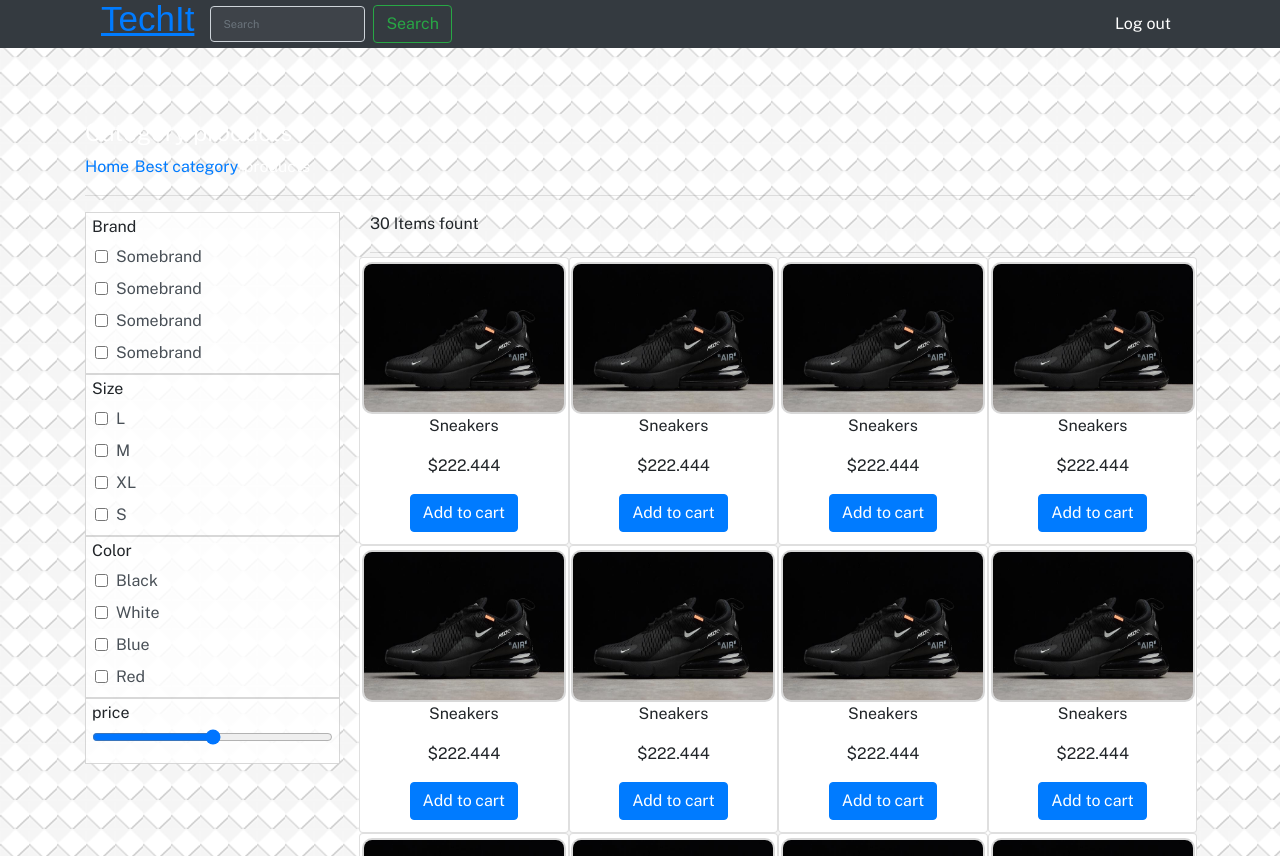
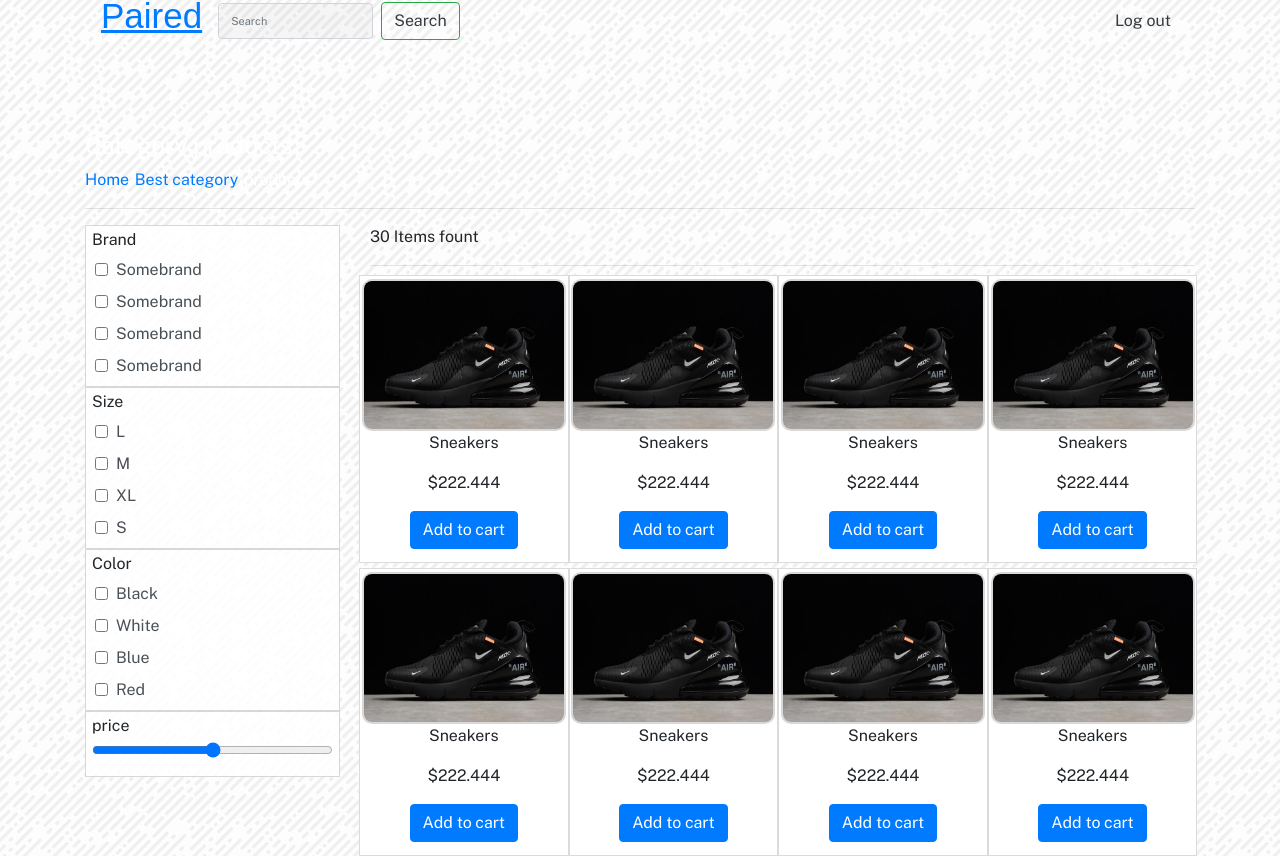
Before and after one commit to Nerijus-Java/ShopTask, a plain HTML site: page shop.html in a window 1280 px wide. Shown: the top 856 px of the page. Drawn offline with nearby package versions, Linux system fonts and the light colour scheme; a web font is replaced by a local one.

Commit message:
More work

```diff
--- a/css/style.scss
+++ b/css/style.scss
@@ -3,17 +3,17 @@
 body {
     font-weight: 400;
     font-family: "Public Sans", sans-serif;
-    background-image: url("/img/embossed-diamond.png");
+    background-image: url("/img/funky-lines.png");
 }
 
 // *bootstrap -------------------------------------
 .navbar {
-    height: 48px;
+    height: 41px;
     padding-top: 0px;
     padding-bottom: 0px;
 }
 .top-wrapper{
-    padding-top: 70px;
+    padding-top: 90px;
 }
 .login > .container {
     max-width: $login-container-width;
@@ -35,12 +35,19 @@ body {
 }
 
 .card-body {
-    margin: 3px 1px;
+    margin: 2px 0px;
 }
 .input-group-text {
     background-color: $invisable-color;
     border-color: $invisable-color;
     padding: 1px 2px;
+}
+
+.card{
+    margin-top: 5px;
+    background-color: rgb(255, 255, 255);
+    border-radius: 0;
+    border: 1px solid rgba(114, 114, 114, 0.254);
 }
 
 // *my classes
--- a/shop.html
+++ b/shop.html
@@ -18,10 +18,10 @@
 </head>
 
 <body>
-    <header class="text-white bg-dark">
+    <header class="">
         <div class="container">
             <nav class="navbar navbar-expand-lg sticky-top">
-                <a class="navbar-brand logoShop align-middle" href="#"><u>TechIt</u></a>
+                <a class="navbar-brand logoShop align-middle" href="#"><u>Paired</u></a>
                 <button class="navbar-toggler" type="button" data-toggle="collapse"
                     data-target="#navbarSupportedContent" aria-controls="navbarSupportedContent" aria-expanded="false"
                     aria-label="Toggle navigation">
@@ -29,12 +29,12 @@
                 </button>
                 <form class="form-inline">
                     <input class="form-control mr-sm-2" type="search" placeholder="Search" aria-label="Search">
-                    <button class="btn btn-outline-success my-2 my-sm-0" type="submit">Search</button>
+                    <button class="btn btn-outline-success my-2 my-sm-0 text-dark" type="submit">Search</button>
                 </form>
                 <div class="collapse navbar-collapse" id="navbarSupportedContent">
                     <ul class="navbar-nav ml-auto">
                         <li class="nav-item active">
-                            <a class="nav-link text-white" href="../index.html">Log out<span
+                            <a class="nav-link text-dark" href="../index.html">Log out<span
                                     class="sr-only">(current)</span></a>
                         </li>
                     </ul>
```
Also changed, not shown: index.html (+1 -1 lines), css/style.css, img/embossed-diamond.png (deleted), img/funky-lines.png (added), 1 other file.
